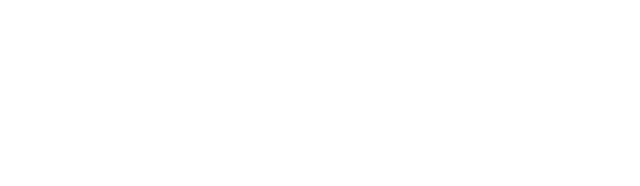
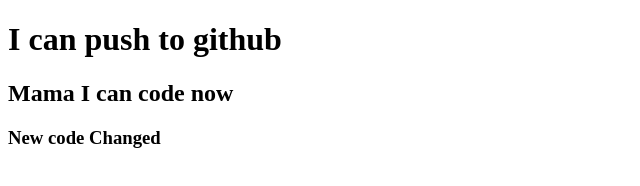
Before and after one commit to mdasadullahilgalib/my-second-repo, a plain HTML site: page index.html in a window 1280 px wide. Shown: the whole page, without its empty margins (0-640 px from the left). Drawn offline with Linux system fonts and the light colour scheme.

Commit message:
added header

```diff
--- a/index.html
+++ b/index.html
@@ -6,6 +6,8 @@
     <title>My Second Report</title>
 </head>
 <body>
-
+    <h1>I can push to github</h1>
+    <h2>Mama I can code now</h2>
+    <h3>New code Changed</h3>
 </body>
 </html>
```
